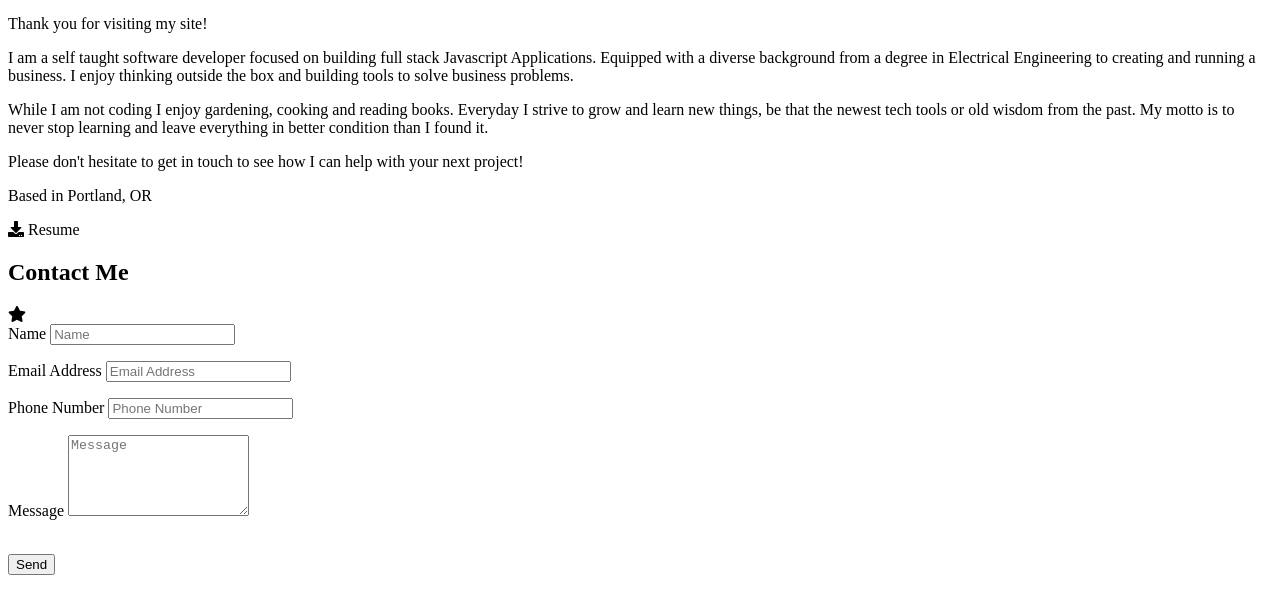
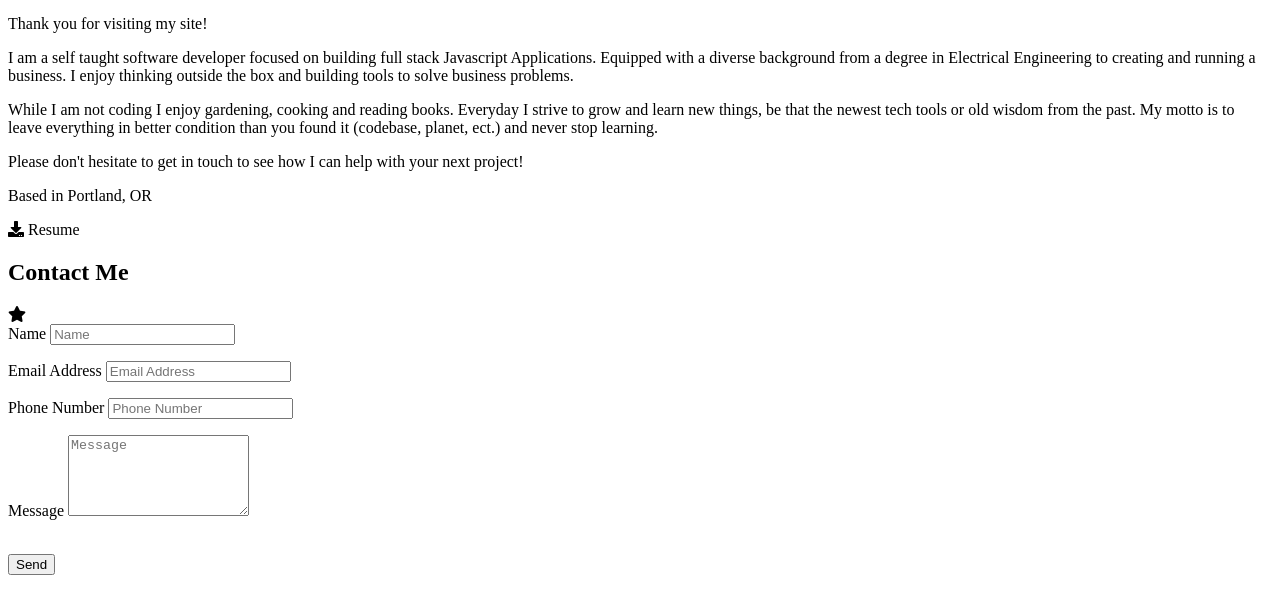
Before and after one commit to tomrule007/website, a website with bundled scripts: page index.html in a window 1280 px wide. Shown: the part 2881-3474 px from the top of the page. Built offline with nearby package versions, Linux system fonts and the light colour scheme; files whose address does not match are found by name.

Commit message:
Reworded about me

```diff
--- a/index.html
+++ b/index.html
@@ -261,7 +261,7 @@
           </div>
           <div class="col-lg-4 mr-auto">
             <p class="lead">
-              While I am not coding I enjoy gardening, cooking and reading books. Everyday I strive to grow and learn new things, be that the newest tech tools or old wisdom from the past. My motto is to never stop learning and leave everything in better condition than I found it.
+              While I am not coding I enjoy gardening, cooking and reading books. Everyday I strive to grow and learn new things, be that the newest tech tools or old wisdom from the past. My motto is to leave everything in better condition than you found it (codebase, planet, ect.) and never stop learning.
 
 
             </p>
```
